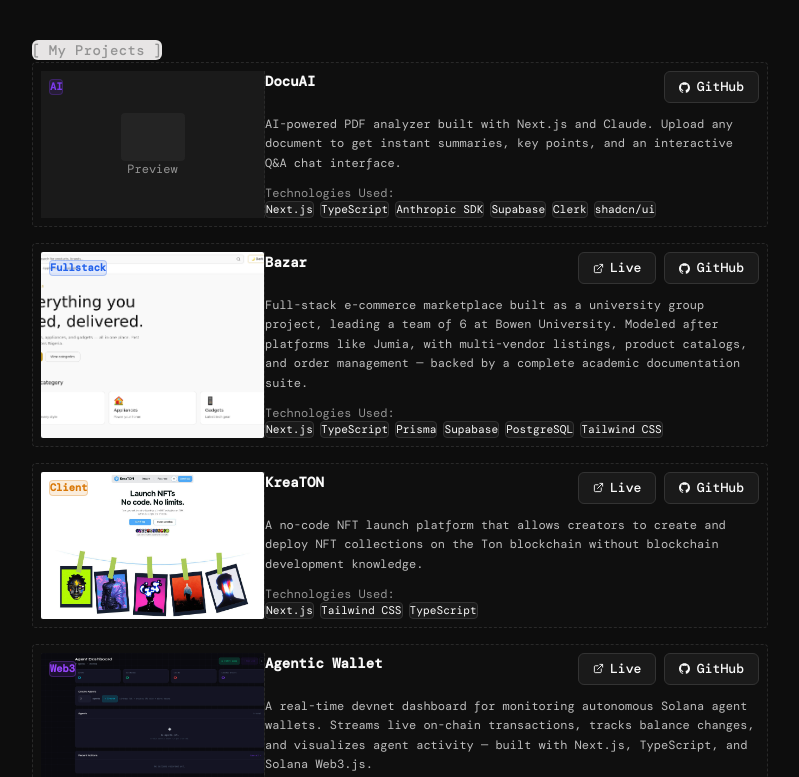
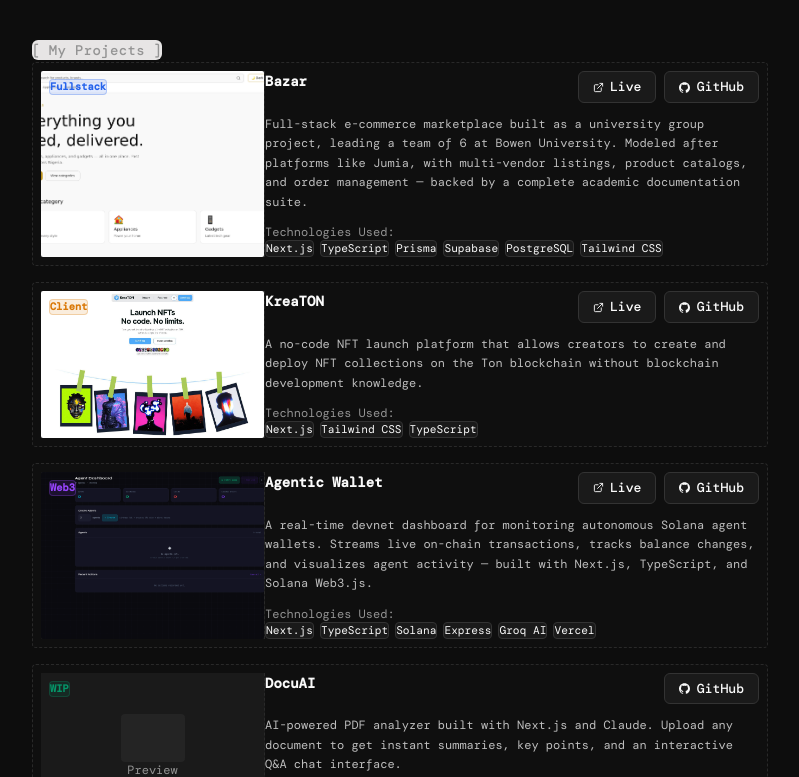
Before and after one commit to thebuildingjack/portfolio-new, a Next.js app: page / in a window 1280 px wide. Shown: the part 1003-1780 px from the top of the page, without its empty margins (240-1039 px from the left). Built offline with nearby package versions, Linux system fonts and the light colour scheme; a web font is replaced by a local one.

Commit message:
adjustments.

```diff
--- a/components/Projects.tsx
+++ b/components/Projects.tsx
@@ -19,16 +19,6 @@ interface Project {
 
 // PLACEHOLDER projects — replace these with your real projects
 const projects: Project[] = [
-  {
-    title: 'DocuAI',
-    description:
-      'AI-powered PDF analyzer built with Next.js and Claude. Upload any document to get instant summaries, key points, and an interactive Q&A chat interface.',
-    liveUrl: '#', // PLACEHOLDER
-    githubUrl: 'https://github.com/thebuildingjack/docuai',
-    tags: ['Next.js', 'TypeScript', 'Anthropic SDK', 'Supabase', 'Clerk', 'shadcn/ui'],
-    badge: 'AI',
-    badgeColor: '#7c3aed',
-  },
   {
     title: 'Bazar',
     description:
@@ -61,6 +51,16 @@ const projects: Project[] = [
     tags: ['Next.js', 'TypeScript', 'Solana', 'Express', 'Groq AI', 'Vercel'],
     badge: 'Web3',
     badgeColor: '#9945FF',
+  },
+  {
+    title: 'DocuAI',
+    description:
+      'AI-powered PDF analyzer built with Next.js and Claude. Upload any document to get instant summaries, key points, and an interactive Q&A chat interface.',
+    liveUrl: '#', // PLACEHOLDER
+    githubUrl: 'https://github.com/thebuildingjack/docuai',
+    tags: ['Next.js', 'TypeScript', 'Anthropic SDK', 'Supabase', 'Clerk', 'shadcn/ui'],
+    badge: 'WIP',
+    badgeColor: '#059669',
   },/*
   {
     title: 'ChainPulse AI',
@@ -82,6 +82,7 @@ const projects: Project[] = [
     tags: ['React', 'TypeScript', 'Add', 'Your', 'Stack'],
     badge: 'WIP',
     badgeColor: '#059669',
+    badgeColor: '#7c3aed',
   }, */
 ]
 
```
